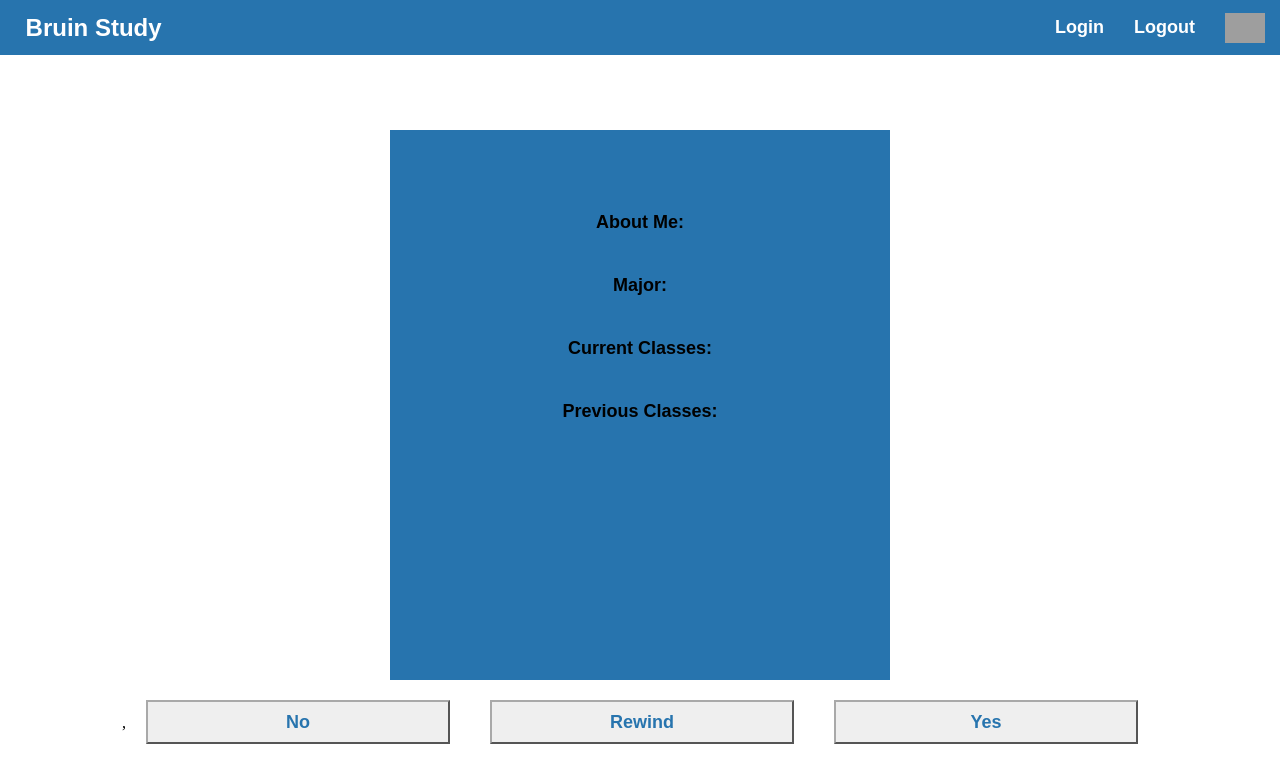
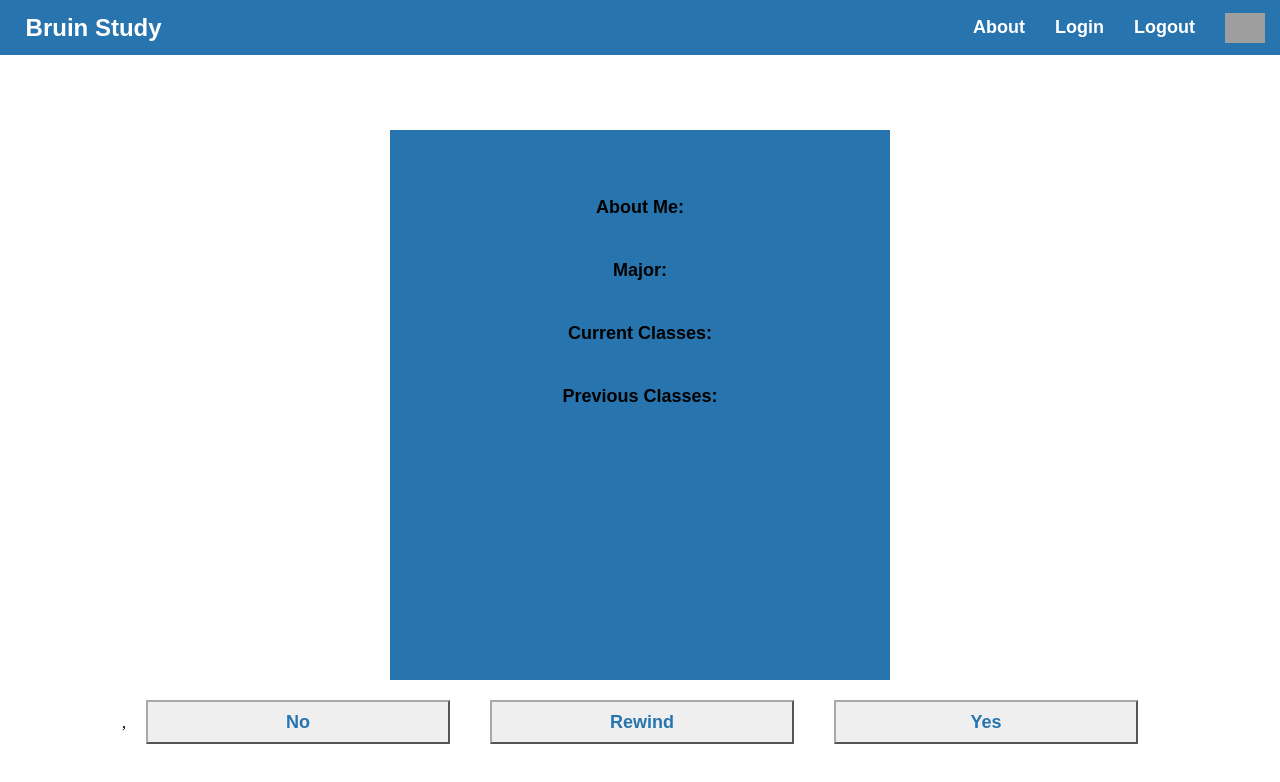
Before and after one commit to tonyechen/bruin-study, a React (Create React App) app in the folder frontend/: page / in a window 1280 px wide. Shown: the top 782 px of the page. Built offline with nearby package versions, Linux system fonts and the light colour scheme; no server answers; grey boxes are pictures that could not be loaded.

Commit message:
5/29/2022 Desktop Ver

```diff
--- a/frontend/src/components/Header.js
+++ b/frontend/src/components/Header.js
@@ -8,6 +8,9 @@ const Header = (props) => {
         <section className="header">
             <h1 className="header__logo">Bruin Study</h1>
             <div selection className="header__group">
+                <a className="header__option" href="">
+                    About
+                </a>
                 <a className="header__option" href="">
                     Login
                 </a>
--- a/frontend/src/components/Home.css
+++ b/frontend/src/components/Home.css
@@ -31,5 +31,5 @@
 .profileBox {
     font: 18px Arial;
     margin: 15%;
-    padding-top: 8%;
+    padding-top: 5%;
 }
--- a/frontend/src/components/Home.js
+++ b/frontend/src/components/Home.js
@@ -14,7 +14,7 @@ class Home extends React.Component {
             major: null,
             currentClassList: null,
             previousClassList: null,
-            yesSwp: null,
+            yesSwp: [],
             noSwp: null,
             userIds: [111111111, 222222222, 333333333]
         }
@@ -23,7 +23,7 @@ class Home extends React.Component {
     render() {
         return (
             <div className = "center">
-                <h1 className="square">{this.displayStudent(this.state.uid)}</h1>,
+                <h1 className = "square">{this.displayStudent(this.state.uid)}</h1>,
                 <button id = "No" onClick = {() => this.handleClick("No", this.state.uid)} className = "buttons">
                     No
                 </button>
@@ -68,7 +68,7 @@ class Home extends React.Component {
     handleClick(buttonType, id) {
         console.log(buttonType);
         if (buttonType === "Yes") {
-            //this.setState({yesSwp: [yesSwp].concat(id)})
+            //this.setState({yesSwp: yesSwp.push(id)})
             //console.log(this.state.yesSwp);
         }
         else if (buttonType === "Rewind") {
```
